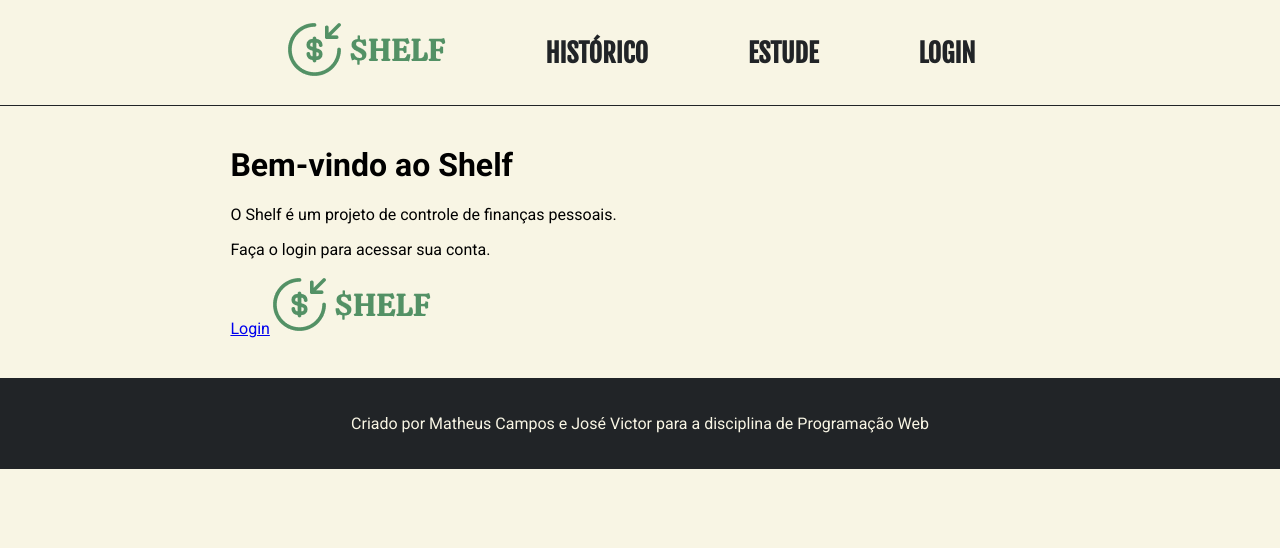
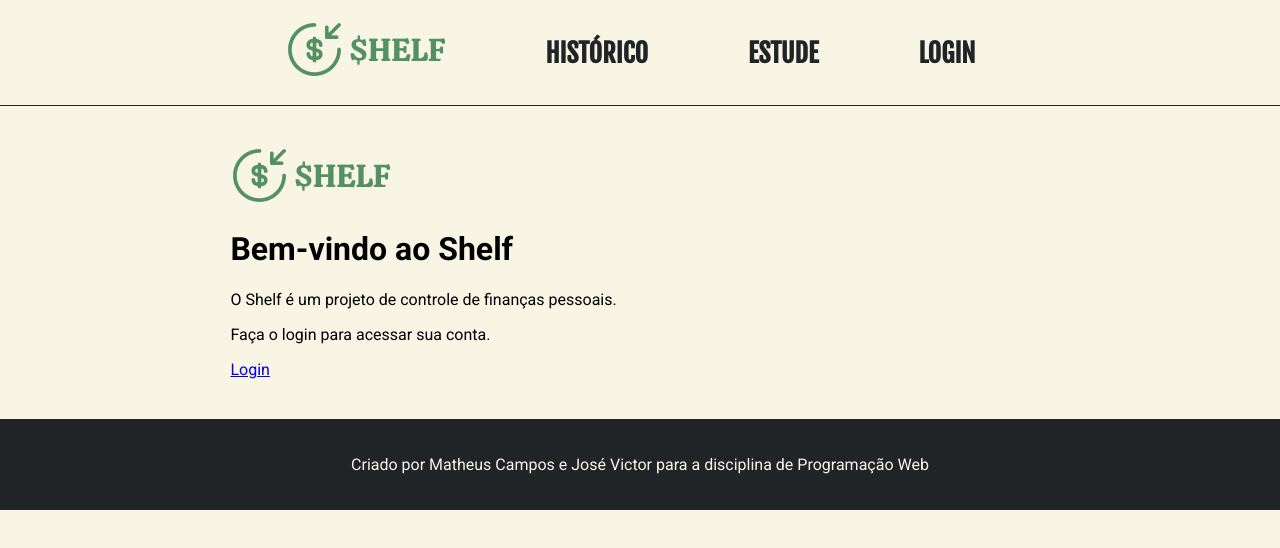
Before and after one commit to matheuscampos-it/plataforma-shelf, a React (Create React App) app: page / in a window 1280 px wide. Shown: the top 548 px of the page. Built offline with nearby package versions, Linux system fonts and the light colour scheme.

Commit message:
Atualizações home

```diff
--- a/src/Home.js
+++ b/src/Home.js
@@ -19,11 +19,11 @@ function Home() {
     return (
       <main>
         <div className="generic-home">
+          <img src={logo} alt="Logo" />
           <h1>Bem-vindo ao Shelf</h1>
           <p>O Shelf é um projeto de controle de finanças pessoais.</p>
           <p>Faça o login para acessar sua conta.</p>
           <Link to="/login">Login</Link>
-          <img src={logo} alt="Logo" />
         </div>
       </main>
     );
```
